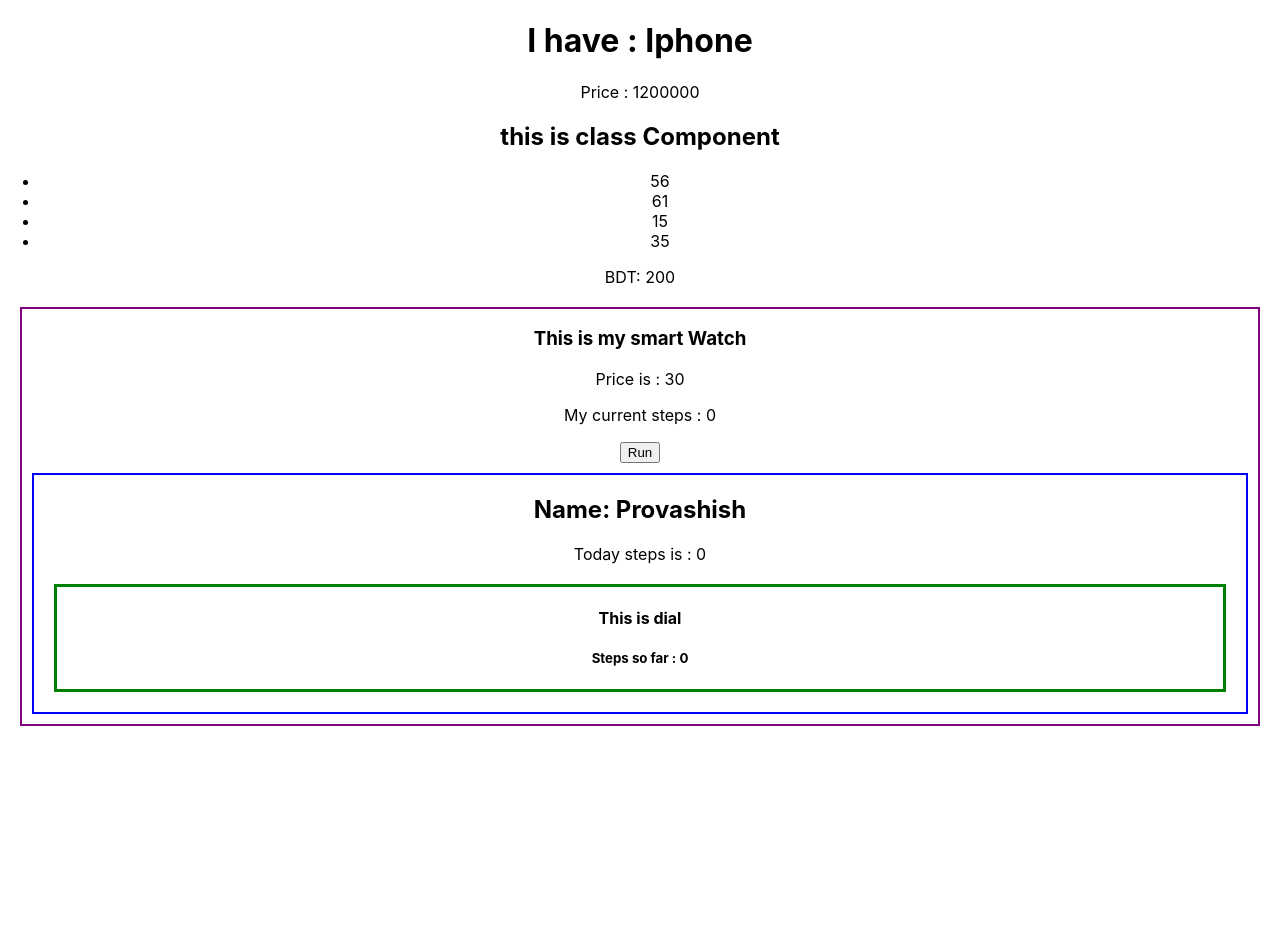
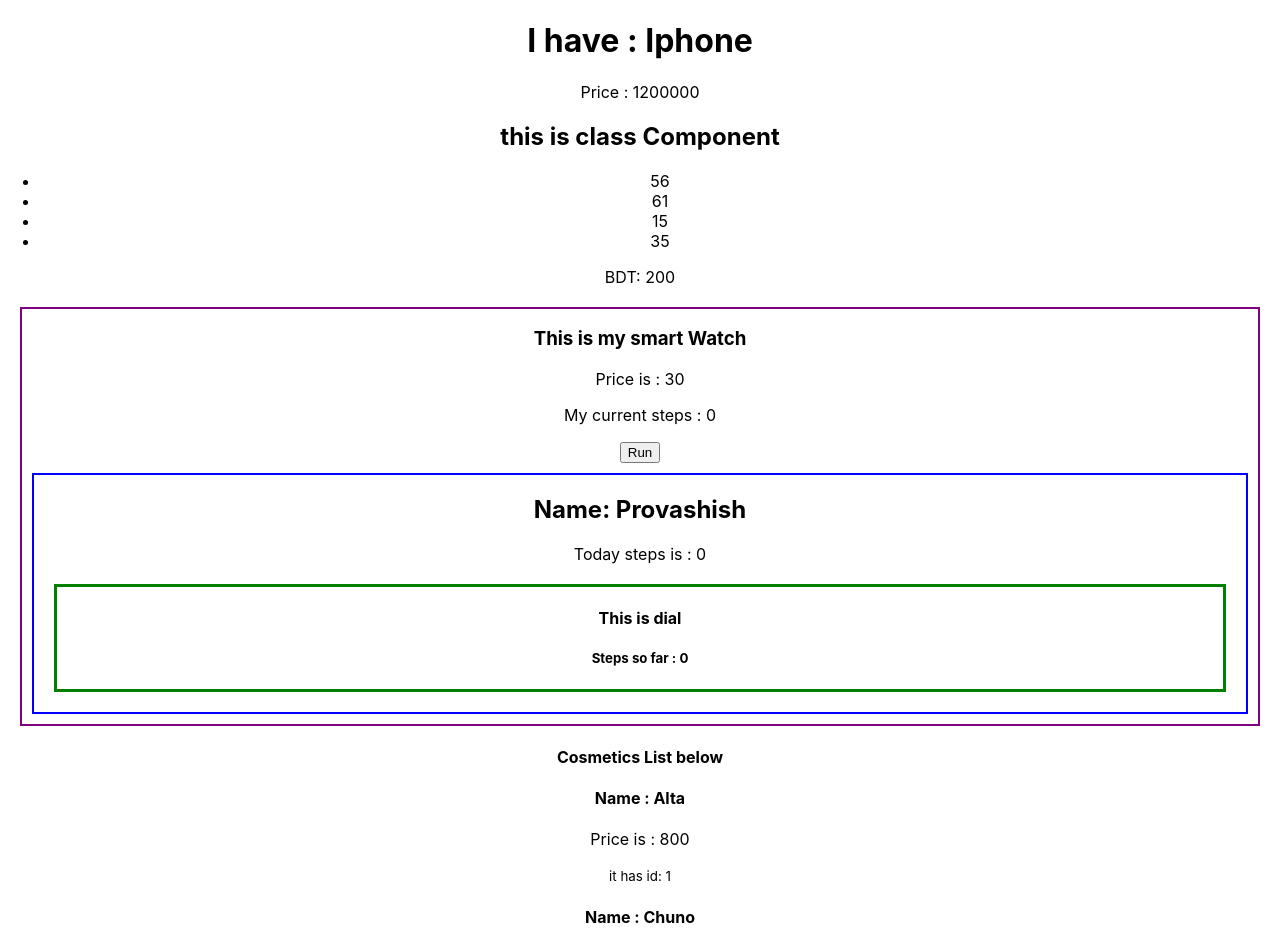
Before and after one commit to provashish95/how-react-works, a React (Create React App) app: page / in a window 1280 px wide. Shown: the top 949 px of the page. Before the commit the page ends 800 px from the top, so only its background shows below. Built offline with nearby package versions, Linux system fonts and the light colour scheme.

Commit message:
one way of data store

```diff
--- a/src/App.js
+++ b/src/App.js
@@ -1,4 +1,5 @@
 import './App.css';
+import Cosmetics from './components/Cosmetics/Cosmetics';
 import Device from './components/Device/Device';
 import Watch from './components/Watch/Watch';
 
@@ -7,6 +8,7 @@ function App() {
     <div className="App">
       <Device name="Iphone" price="1200000"></Device>
       <Watch></Watch>
+      <Cosmetics></Cosmetics>
     </div>
   );
 }
--- /dev/null
+++ b/src/components/Cosmetics/Cosmetic/Cosmetic.js
@@ -0,0 +1,14 @@
+import React from 'react';
+
+const Cosmetic = (props) => {
+    const {name , price, id} = props.cosmetic;
+    return (
+        <div>
+            <h4>Name : {name}</h4>
+            <p>Price is : {price}</p>
+            <small>it has id: {id}</small>
+        </div>
+    );
+};
+
+export default Cosmetic;
--- /dev/null
+++ b/src/components/Cosmetics/Cosmetics.js
@@ -0,0 +1,23 @@
+import React from 'react';
+import Cosmetic from './Cosmetic/Cosmetic';
+
+const Cosmetics = () => {
+    const cosmetics = [
+        { id: 1, name: 'Alta', price: 800 },
+        { id: 2, name: 'Chuno', price: 700 },
+        { id: 3, name: 'Powder', price: 600 },
+        { id: 4, name: 'Saban', price: 500 },
+        { id: 5, name: 'Oil', price: 400 },
+        { id: 6, name: 'Fres-hwash', price: 300 }
+    ];
+    return (
+        <div>
+            <h4>Cosmetics List below</h4>
+            {
+                cosmetics.map(cosmetic => <Cosmetic key={cosmetic.id} cosmetic= {cosmetic}></Cosmetic>)
+            }
+        </div>
+    );
+};
+
+export default Cosmetics;
```
